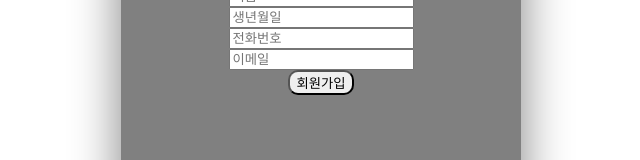
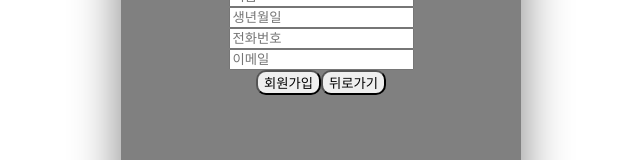
Before and after one commit to jyh4479/myMiniProject, a React (Create React App) app in the folder client/: page /signup in a window 1280 px wide. Shown: the part 137-297 px from the top of the page, without its empty margins (319-959 px from the left). Built offline with nearby package versions, Linux system fonts and the light colour scheme.

Commit message:
ADD COMPONENT
홈으로 사용할 페이지 컴포넌트 추가 및 뒤로가기 버튼 테스트

```diff
--- /dev/null
+++ b/client/src/components/container/Home.js
@@ -0,0 +1,9 @@
+import React from 'react'
+
+const Home = props => {
+    return (
+        <div>홈</div>
+    )
+}
+
+export default Home
--- a/client/src/components/container/Login.js
+++ b/client/src/components/container/Login.js
@@ -16,7 +16,6 @@ const Login = props => {
 
     const signUp = e => {
         e.preventDefault()
-        console.log(getInputPassword.current.value)
         props.history.push('/signup')
     }
 
--- a/client/src/components/container/SignUp.js
+++ b/client/src/components/container/SignUp.js
@@ -2,7 +2,7 @@ import React from 'react';
 import apiService from '../../utils/API'
 import {BasicButton, BasicText, ComponentBox, Row} from '../presentational';
 
-const SignUp = () => {
+const SignUp = props => {
     let getInputId = React.createRef()
     let getInputPassword = React.createRef()
     let getInputName = React.createRef()
@@ -14,6 +14,11 @@ const SignUp = () => {
         const name = getInputName.current.value
         const email = getInputEmail.current.value
         await apiService.signUp(id, password, name, email)
+    }
+
+    const back = e => {
+        e.preventDefault()
+        props.history.push('/')
     }
 
     return (
@@ -29,8 +34,8 @@ const SignUp = () => {
                 <Row><input placeholder={'이메일'} ref={getInputEmail}/></Row>
 
                 <Row marginTop={15} rowGap={10}>
-                    {/*<BasicButton message={'로그인'} onClick={signIn}/>*/}
                     <BasicButton message={'회원가입'} onClick={signUp}/>
+                    <BasicButton message={'뒤로가기'} onClick={back}/>
                 </Row>
 
             </ComponentBox>
--- a/client/src/components/container/index.js
+++ b/client/src/components/container/index.js
@@ -1,2 +1,3 @@
+export {default as Home} from './Home'
 export {default as Login} from './Login'
 export {default as SignUp} from './SignUp'
```
